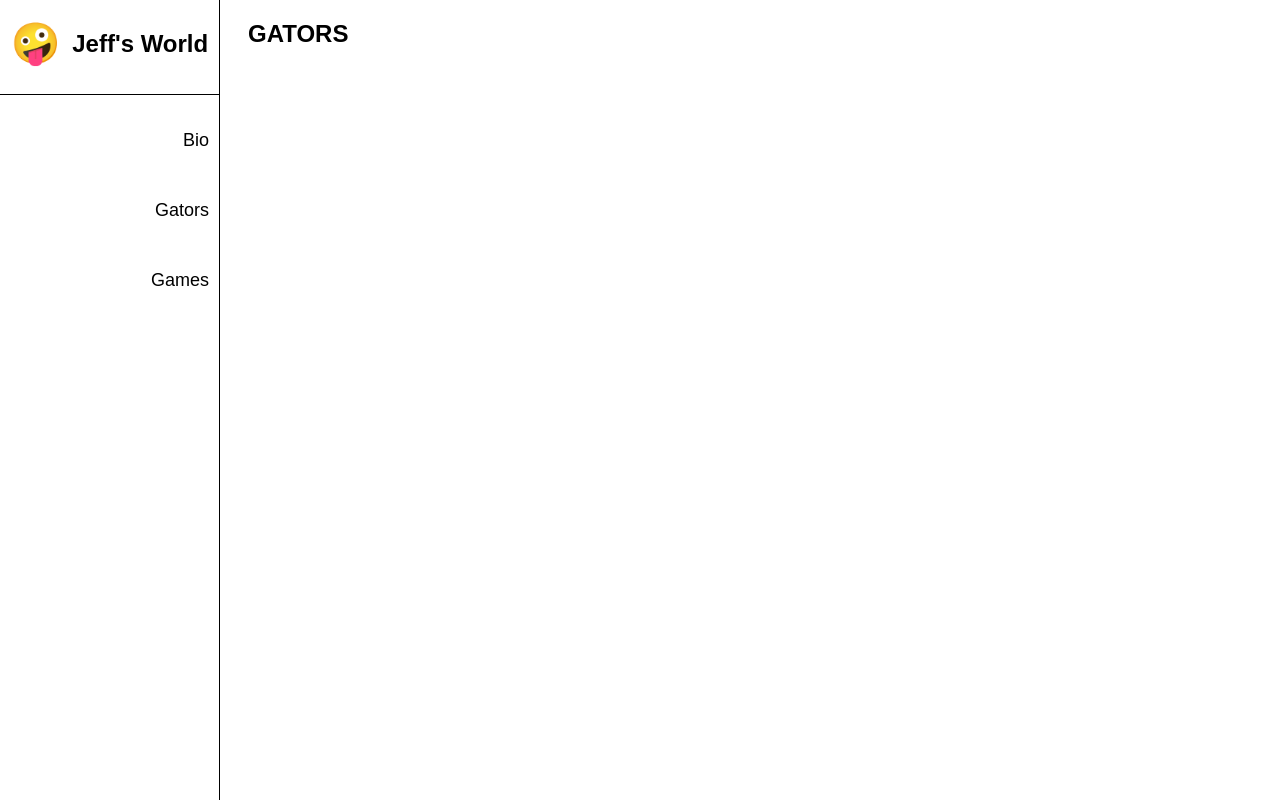
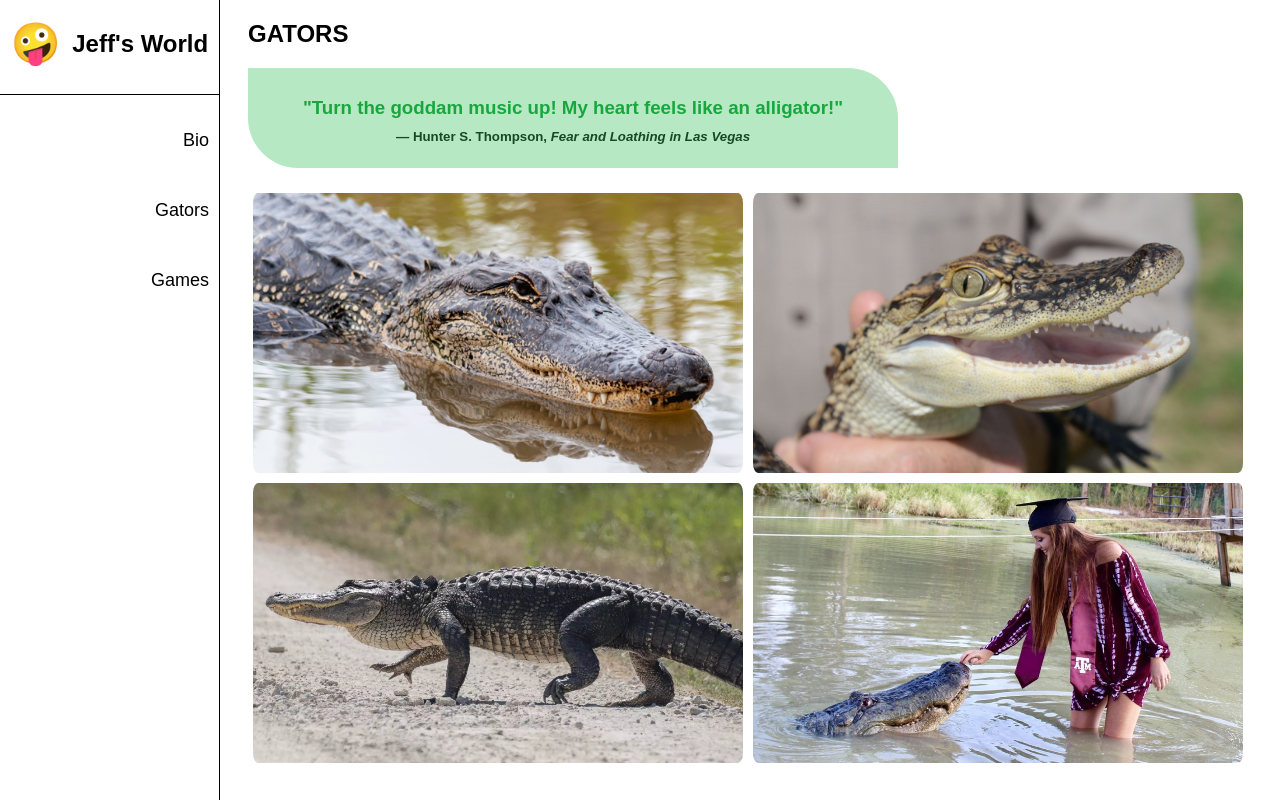
Before and after one commit to jefftmarks/jeffs-world, a plain HTML site: page index.html in a window 1280 px wide. Both pictures are taken after a click on the element "Gators". Drawn offline with Linux system fonts and the light colour scheme.

Commit message:
completed gators gallery

```diff
--- a/index.html
+++ b/index.html
@@ -24,7 +24,7 @@
 
             <div id="bio-block">
                 <h2>BIO</h2>
-                <div class="blockquote">
+                <div id="bio-blockquote">
                     <h3 class="quote">"Freedom is the right of all sentient beings."</h3>
                     <h5>&mdash; Optimus Prime</h5>
                 </div>
@@ -37,6 +37,16 @@
 
             <div id="gators-block">
                 <h2>GATORS</h2>
+                <div id="gators-blockquote">
+                    <h3 class="quote">"Turn the goddam music up! My heart feels like an alligator!"</h3>
+                    <h5>&mdash; Hunter S. Thompson, <em>Fear and Loathing in Las Vegas</em></h5>
+                </div>
+                <div id="gallery">
+                    <img src="images/alligator_1.webp" alt="alligator" />
+                    <img src="images/baby_alligator.jpeg" alt="baby alligator" />
+                    <img src="images/alligator_2.webp" alt="alligator walking" />
+                    <img src="images/alligator_graduate.jpeg" alt="alligator and human" />
+                </div>
             </div>
 
             <div id="games-block">
--- a/style.css
+++ b/style.css
@@ -71,7 +71,7 @@ main {
 
 /* blockquote styles */
 
-.blockquote {
+#bio-blockquote {
     background: #cff1fc;
     color: #2374f7;
     text-align: center;
@@ -82,12 +82,12 @@ main {
     border-radius: 0px 50px;
 }
 
-.blockquote h5 {
+#bio-blockquote h5 {
     margin-top: -8px;
     color: #1d4585;
 }
 
-.blockquote .quote {
+#bio-blockquote .quote {
     font-style: italic;
 }
 
@@ -99,3 +99,40 @@ main {
     margin-top: 20px;
     line-heighT: 25px;
 }
+
+#gators-blockquote {
+    background: #b7e8c4;
+    color: #19a63e;
+    text-align: center;
+    width: 650px;
+    height: 100px;
+    padding: 10px;
+    margin-left: 0px;
+    border-radius: 0px 50px;
+}
+
+#gators-blockquote h5 {
+    margin-top: -8px;
+    color: #154a23;
+}
+
+/* gallery styles */
+
+#gallery {
+    display: flex;
+    flex-direction: row;
+    flex-wrap: wrap;
+    justify-content: center;
+    align-items: center;
+    width: 1000px;
+    margin-top: 15px;
+}
+
+#gallery img {
+    width: 50%;
+    height: 280px;
+    object-fit: cover;
+    margin-top: 10px;
+    padding: 0 5px;
+    border-radius: 10px;
+  }
```
